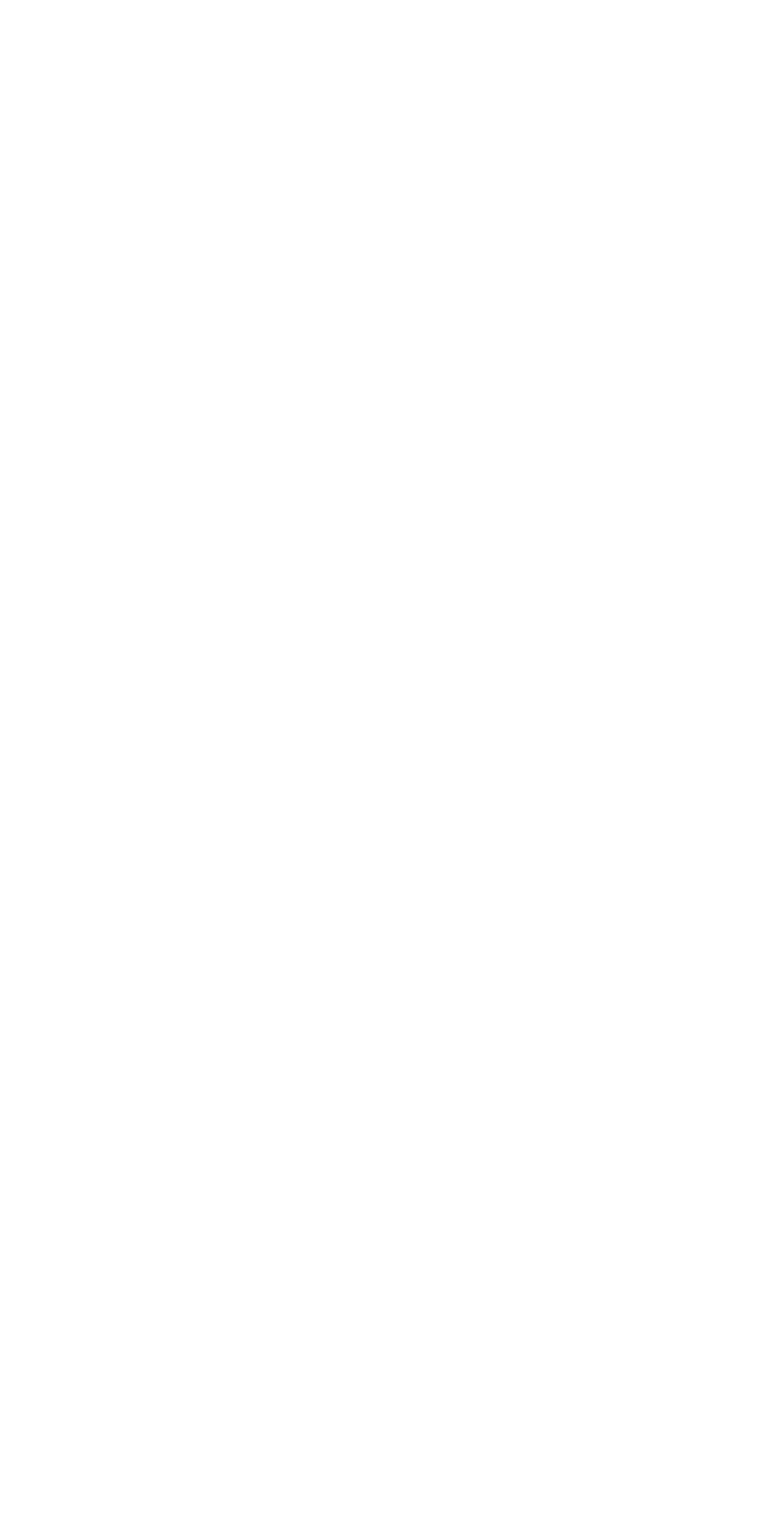
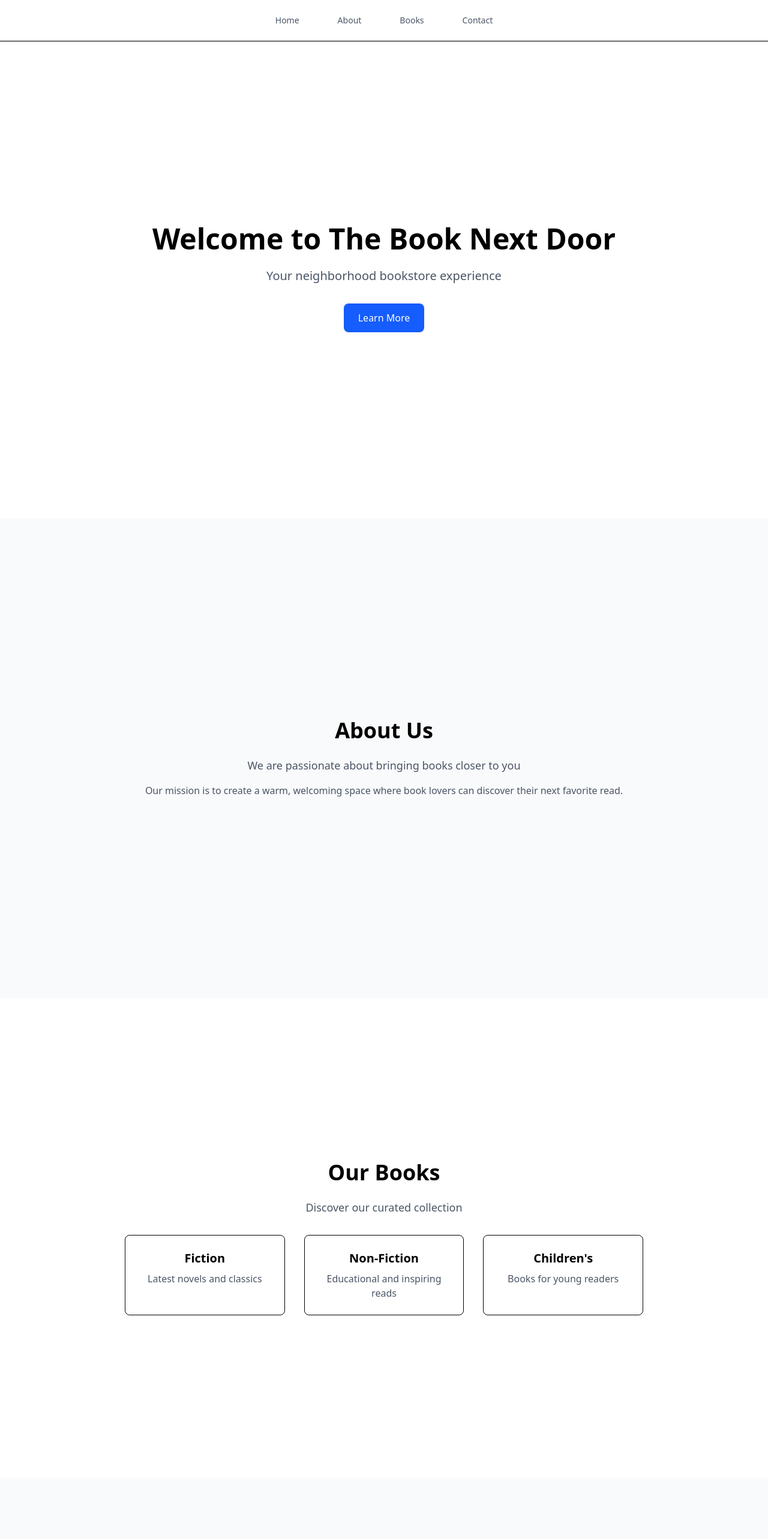
Before and after one commit to The-Book-Next-Door/landing-page, a React (Vite) app: page / in a window 1280 px wide. Shown: the top 2566 px of the page at 60% size. Before the commit the page ends 800 px from the top, so only its background shows below. Built offline with nearby package versions, Linux system fonts and the light colour scheme.

Commit message:
feat: configure App to be scrollable and render different sections

```diff
--- a/src/App.tsx
+++ b/src/App.tsx
@@ -1,10 +1,104 @@
-import { useState } from 'react'
+function App() {
+  const sections = [
+    { id: 'home', title: 'Home' },
+    { id: 'about', title: 'About' },
+    { id: 'books', title: 'Books' },
+    { id: 'contact', title: 'Contact' }
+  ]
 
-function App() {
+  const scrollToSection = (sectionId: string) => {
+    const element = document.getElementById(sectionId)
+    element?.scrollIntoView({ behavior: 'smooth' })
+  }
+
   return (
-    <>
+    <div className="min-h-screen bg-white">
+      {/* Fixed Navigation */}
+      <nav className="fixed top-0 left-0 right-0 bg-white shadow-sm border-b z-50">
+        <div className="max-w-4xl mx-auto px-4 py-4">
+          <div className="flex justify-center space-x-8">
+            {sections.map((section) => (
+              <button
+                key={section.id}
+                onClick={() => scrollToSection(section.id)}
+                className="px-4 py-2 text-sm font-medium text-gray-600 hover:text-gray-900 transition-colors"
+              >
+                {section.title}
+              </button>
+            ))}
+          </div>
+        </div>
+      </nav>
 
-    </>
+      {/* Sections */}
+      <main className="pt-16">
+        {/* Home Section */}
+        <section id="home" className="min-h-screen flex items-center justify-center bg-white">
+          <div className="text-center max-w-4xl px-4">
+            <h1 className="text-5xl font-bold mb-6">Welcome to The Book Next Door</h1>
+            <p className="text-xl text-gray-600 mb-8">Your neighborhood bookstore experience</p>
+            <button
+              onClick={() => scrollToSection('about')}
+              className="bg-blue-600 text-white px-6 py-3 rounded-lg hover:bg-blue-700 transition-colors"
+            >
+              Learn More
+            </button>
+          </div>
+        </section>
+
+        {/* About Section */}
+        <section id="about" className="min-h-screen flex items-center justify-center bg-gray-50">
+          <div className="text-center max-w-4xl px-4">
+            <h2 className="text-4xl font-bold mb-6">About Us</h2>
+            <p className="text-lg text-gray-600 mb-4">
+              We are passionate about bringing books closer to you
+            </p>
+            <p className="text-gray-600">
+              Our mission is to create a warm, welcoming space where book lovers can discover their next favorite read.
+            </p>
+          </div>
+        </section>
+
+        {/* Books Section */}
+        <section id="books" className="min-h-screen flex items-center justify-center bg-white">
+          <div className="text-center max-w-4xl px-4">
+            <h2 className="text-4xl font-bold mb-6">Our Books</h2>
+            <p className="text-lg text-gray-600 mb-8">
+              Discover our curated collection
+            </p>
+            <div className="grid grid-cols-1 md:grid-cols-3 gap-8">
+              <div className="p-6 border rounded-lg">
+                <h3 className="text-xl font-semibold mb-2">Fiction</h3>
+                <p className="text-gray-600">Latest novels and classics</p>
+              </div>
+              <div className="p-6 border rounded-lg">
+                <h3 className="text-xl font-semibold mb-2">Non-Fiction</h3>
+                <p className="text-gray-600">Educational and inspiring reads</p>
+              </div>
+              <div className="p-6 border rounded-lg">
+                <h3 className="text-xl font-semibold mb-2">Children's</h3>
+                <p className="text-gray-600">Books for young readers</p>
+              </div>
+            </div>
+          </div>
+        </section>
+
+        {/* Contact Section */}
+        <section id="contact" className="min-h-screen flex items-center justify-center bg-gray-50">
+          <div className="text-center max-w-4xl px-4">
+            <h2 className="text-4xl font-bold mb-6">Contact</h2>
+            <p className="text-lg text-gray-600 mb-8">
+              Get in touch with us
+            </p>
+            <div className="space-y-4">
+              <p className="text-gray-600">Email: hello@thebooknextdoor.com</p>
+              <p className="text-gray-600">Phone: (555) 123-4567</p>
+              <p className="text-gray-600">Address: 123 Book Street, Reading City</p>
+            </div>
+          </div>
+        </section>
+      </main>
+    </div>
   )
 }
 
```
